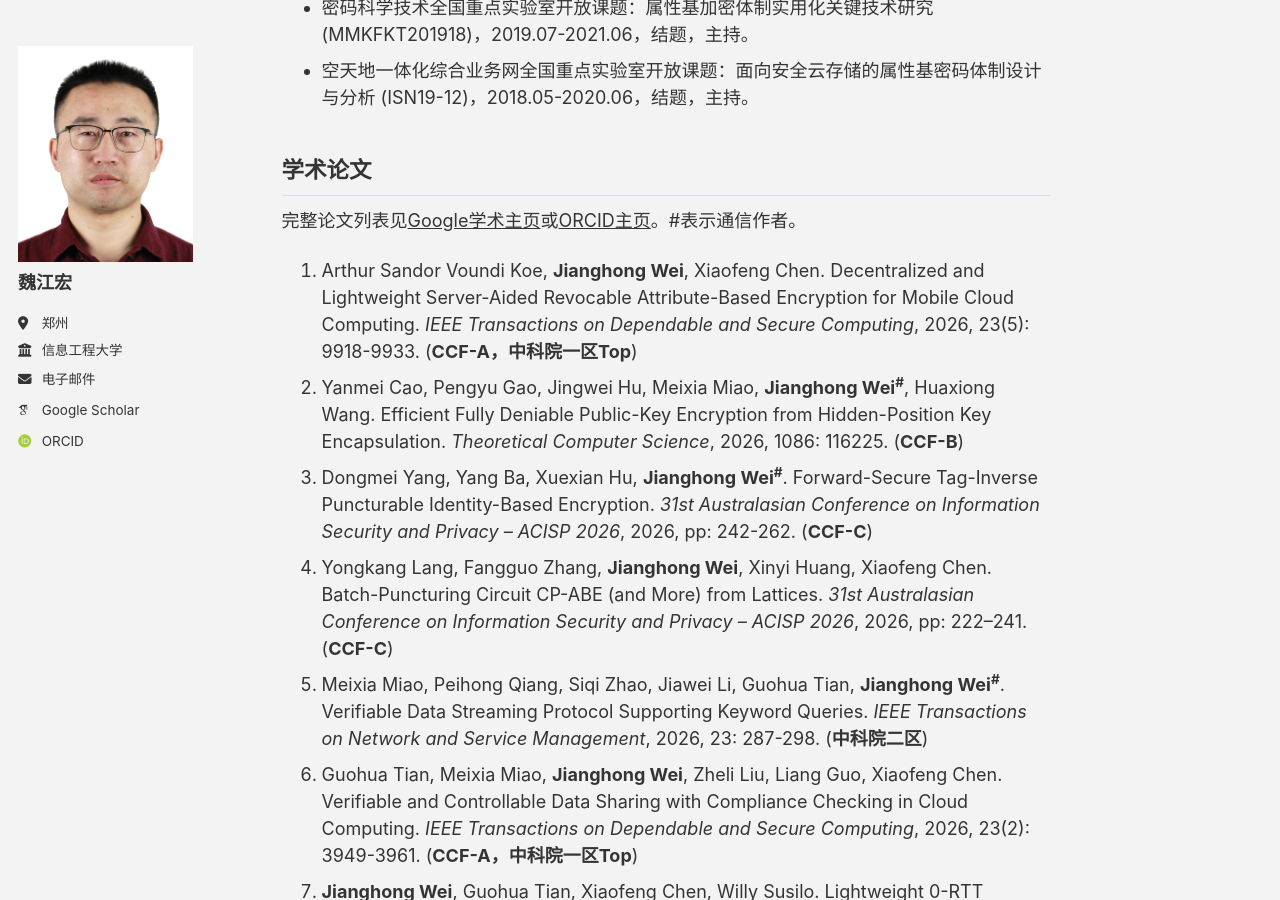
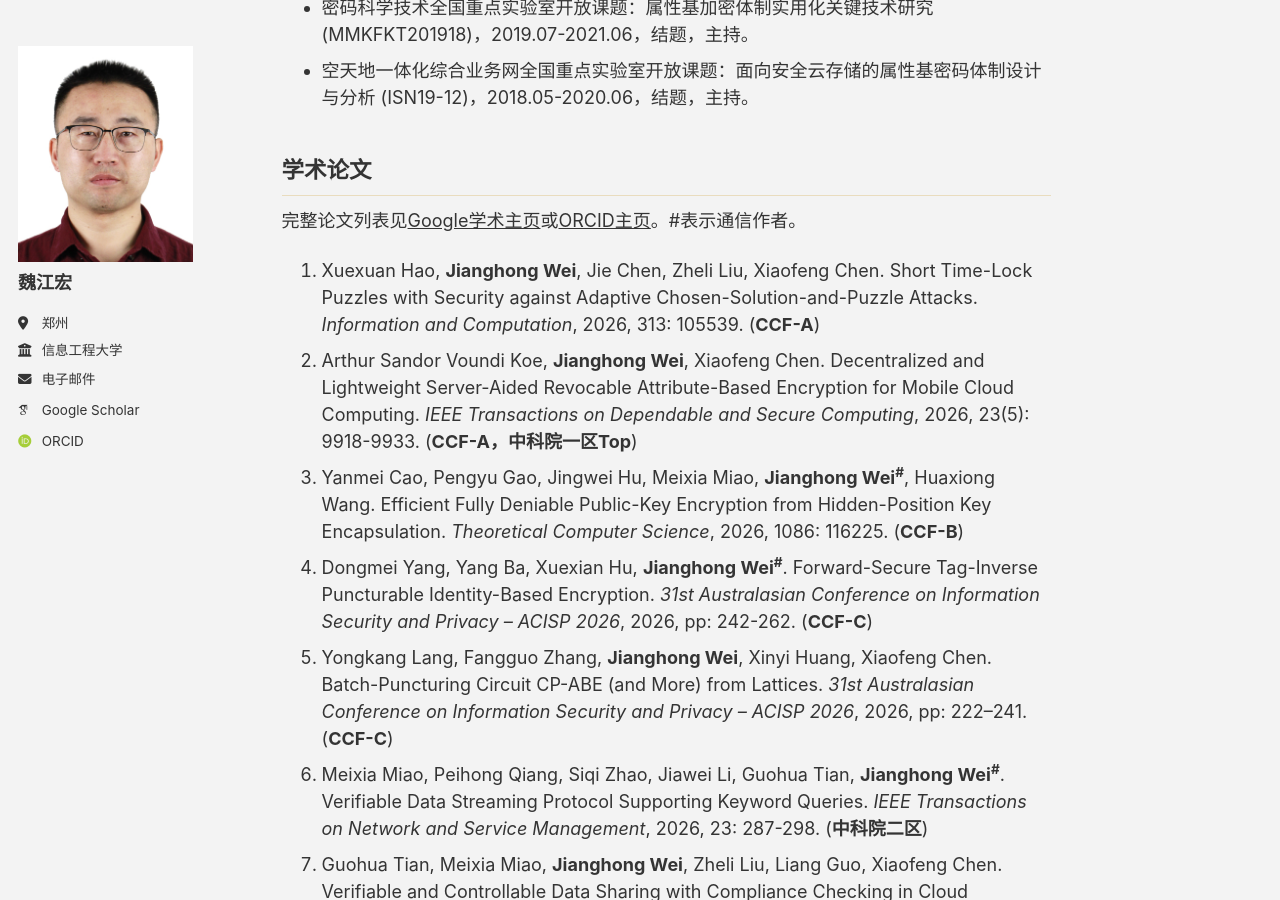
Before and after one commit to jhw-crypt/jhw-crypt.github.io, a Jekyll site: the page built from _pages/about.md, in a window 1280 px wide and 900 px high, scrolled down 1298 px. Built offline with Jekyll 4.4.1, drawn with Linux system fonts in a browser that asks for light colours; some web fonts are replaced; a script bundle is joined from its source files by our own code; library files that are not in the unit come from our copies.

Commit message:
Update about.md

```diff
--- a/_pages/about.md
+++ b/_pages/about.md
@@ -37,6 +37,7 @@ redirect_from:
 ## 学术论文
 完整论文列表见[Google学术主页](https://scholar.google.com/citations?user=UK-6A30AAAAJ&hl)或[ORCID主页](https://orcid.org/0000-0002-0286-7973)。#表示通信作者。
 <ol>
+  <li>Xuexuan Hao, <strong>Jianghong Wei</strong>, Jie Chen, Zheli Liu, Xiaofeng Chen. Short Time-Lock Puzzles with Security against Adaptive Chosen-Solution-and-Puzzle Attacks. <em>Information and Computation</em>, 2026, 313: 105539. (<strong>CCF-A</strong>)</li>
   <li>Arthur Sandor Voundi Koe, <strong>Jianghong Wei</strong>, Xiaofeng Chen. Decentralized and Lightweight Server-Aided Revocable Attribute-Based Encryption for Mobile Cloud Computing. <em>IEEE Transactions on Dependable and Secure Computing</em>, 2026, 23(5): 9918-9933. (<strong>CCF-A，中科院一区Top</strong>)</li>
   <li>Yanmei Cao, Pengyu Gao, Jingwei Hu, Meixia Miao, <strong>Jianghong Wei<sup>#</sup></strong>, Huaxiong Wang. Efficient Fully Deniable Public-Key Encryption from Hidden-Position Key Encapsulation. <em>Theoretical Computer Science</em>, 2026, 1086: 116225. (<strong>CCF-B</strong>)</li>
   <li> Dongmei Yang, Yang Ba, Xuexian Hu, <strong>Jianghong Wei<sup>#</sup></strong>. Forward-Secure Tag-Inverse Puncturable Identity-Based Encryption. <em>31st Australasian Conference on Information Security and Privacy – ACISP 2026</em>, 2026, pp: 242-262. (<strong>CCF-C</strong>)</li>
```
